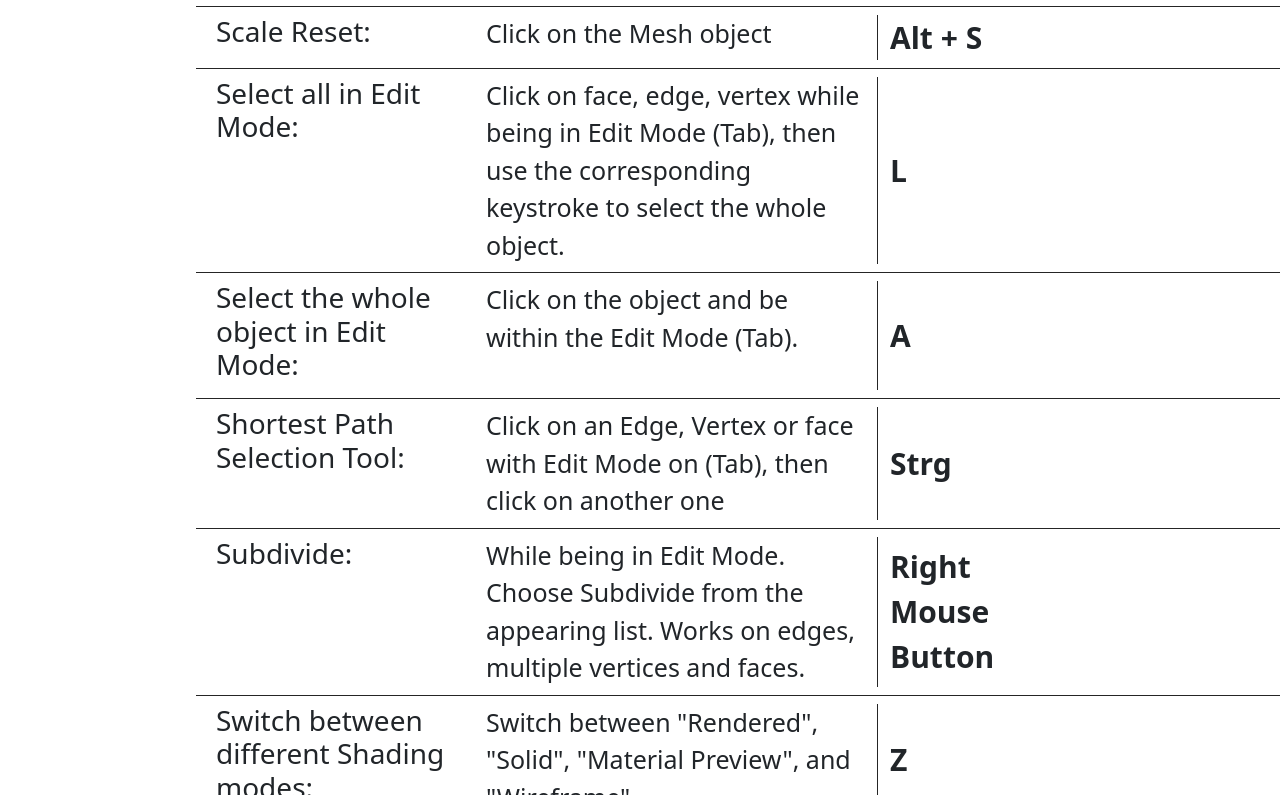
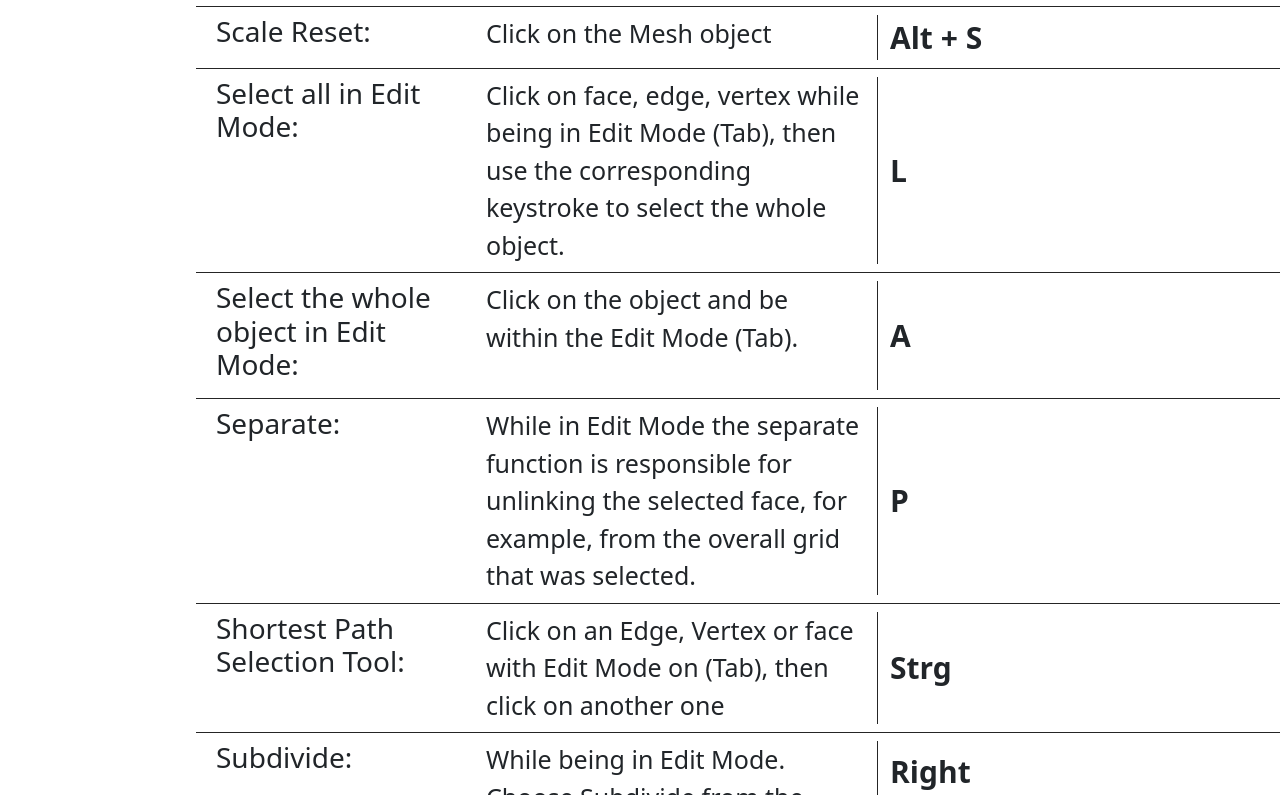
Before and after one commit to Matthes-Baer/Blenumentation, a SvelteKit app: page /blender in a window 1280 px wide. Shown: the part 3327-4122 px from the top of the page. Built offline with nearby package versions, Linux system fonts and the light colour scheme.

Commit message:
feat: Added new data entry

```diff
--- a/src/data/blender/documentationData.ts
+++ b/src/data/blender/documentationData.ts
@@ -129,6 +129,12 @@ const documentationData: documentationDataInterface[] = [
 		name: 'Get in/off local view',
 		description: 'Makes all the other objects disappear except the one that is selected.',
 		keystroke: 'NumpadSlash'
+	},
+	{
+		name: 'Separate',
+		description:
+			'While in Edit Mode the separate function is responsible for unlinking the selected face, for example, from the overall grid that was selected.',
+		keystroke: 'P'
 	}
 ];
 
```
